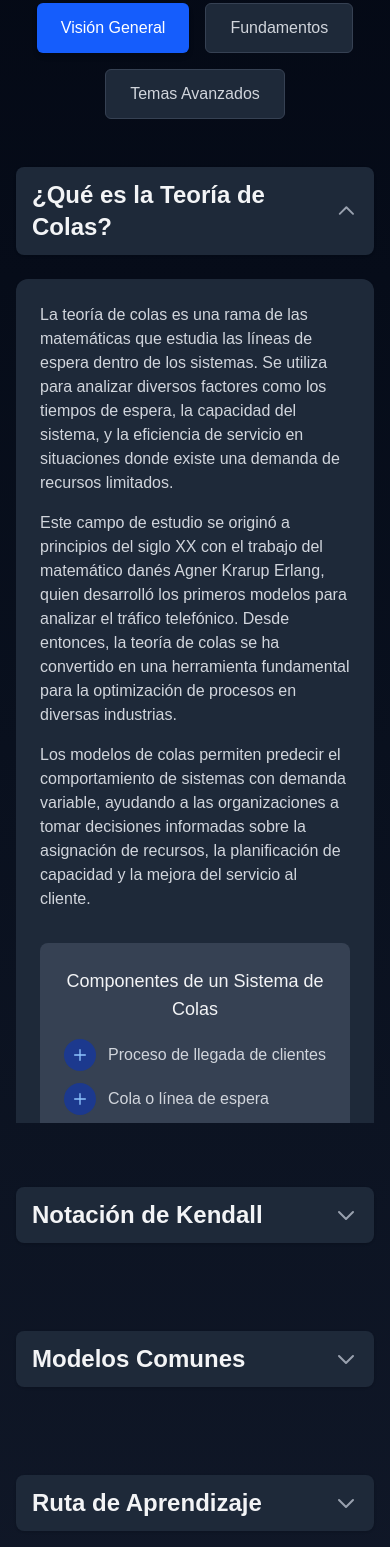
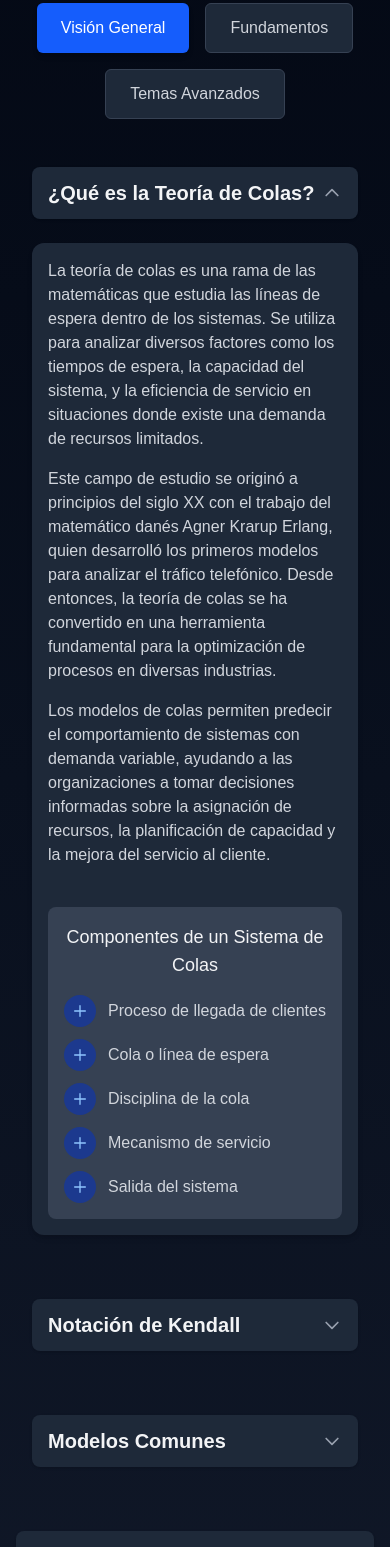
Before and after one commit to ingemateo30/teoriacolas.com, a Next.js app: page /learning in a window 390 px wide. Shown: the part 432-1979 px from the top of the page. Built offline with nearby package versions, Linux system fonts and the light colour scheme.

Commit message:
aprendizaje

```diff
--- a/src/app/learning/page.tsx
+++ b/src/app/learning/page.tsx
@@ -60,16 +60,18 @@ export default function LearningPage() {
           </section>
 
           {/* Sección de Visión General */}
-          <section className="mb-16 max-w-6xl mx-auto">
-            <div
-              className="flex items-center justify-between cursor-pointer mb-6 bg-gray-800 px-4 py-3 rounded-lg shadow-sm hover:shadow transition-all duration-200"
+          <section className="mb-16 max-w-6xl mx-auto px-4 md:px-0">
+            <button
+              className="w-full flex items-center justify-between mb-6 bg-gray-800 px-4 py-3 rounded-lg shadow-sm hover:shadow transition-all duration-200"
               onClick={() => toggleSection('overview')}
+              aria-expanded={expandedSection === 'overview'}
+              aria-controls="overview-content"
             >
-              <h2 className="text-2xl font-semibold text-gray-100">
+              <h2 className="text-xl md:text-2xl font-semibold text-gray-100 text-left">
                 ¿Qué es la Teoría de Colas?
               </h2>
               <svg
-                className={`w-6 h-6 text-gray-400 transition-transform duration-200 ${expandedSection === 'overview' ? 'transform rotate-180' : ''
+                className={`w-5 h-5 md:w-6 md:h-6 text-gray-400 transition-transform duration-200 ${expandedSection === 'overview' ? 'transform rotate-180' : ''
                   }`}
                 fill="none"
                 stroke="currentColor"
@@ -78,16 +80,15 @@ export default function LearningPage() {
               >
                 <path strokeLinecap="round" strokeLinejoin="round" strokeWidth="2" d="M19 9l-7 7-7-7" />
               </svg>
-            </div>
+            </button>
 
             <div
-              className={`
-                overflow-hidden transition-all duration-500 ease-in-out
-                ${expandedSection === 'overview' ? 'max-h-screen opacity-100' : 'max-h-0 opacity-0'}
-              `}
+              id="overview-content"
+              className={`transition-all duration-300 ease-in-out ${expandedSection === 'overview' ? 'opacity-100' : 'opacity-0 hidden'
+                }`}
             >
-              <div className="bg-gray-800 rounded-xl shadow-md overflow-hidden p-6 md:p-8">
-                <div className="flex flex-col md:flex-row gap-8">
+              <div className="bg-gray-800 rounded-xl shadow-md overflow-hidden p-4 md:p-8">
+                <div className="flex flex-col md:flex-row gap-6 md:gap-8">
                   <div className="flex-1">
                     <p className="text-gray-300 mb-4">
                       La teoría de colas es una rama de las matemáticas que estudia las líneas de espera dentro de los sistemas.
@@ -106,8 +107,8 @@ export default function LearningPage() {
                       de capacidad y la mejora del servicio al cliente.
                     </p>
                   </div>
-                  <div className="flex-1 flex justify-center items-center">
-                    <div className="bg-gray-700 rounded-lg p-6 w-full max-w-md">
+                  <div className="flex-1 flex justify-center items-start md:items-center mt-4 md:mt-0">
+                    <div className="bg-gray-700 rounded-lg p-4 md:p-6 w-full">
                       <h3 className="text-lg font-medium text-gray-100 mb-4 text-center">Componentes de un Sistema de Colas</h3>
                       <ul className="space-y-3">
                         <li className="flex items-center gap-3">
@@ -157,18 +158,19 @@ export default function LearningPage() {
               </div>
             </div>
           </section>
-
           {/* Sección de Notación Kendall */}
-          <section className="mb-16 max-w-6xl mx-auto">
-            <div
-              className="flex items-center justify-between cursor-pointer mb-6 bg-gray-800 px-4 py-3 rounded-lg shadow-sm hover:shadow transition-all duration-200"
+          <section className="mb-16 max-w-6xl mx-auto px-4 md:px-0">
+            <button
+              className="w-full flex items-center justify-between mb-6 bg-gray-800 px-4 py-3 rounded-lg shadow-sm hover:shadow transition-all duration-200"
               onClick={() => toggleSection('kendall')}
+              aria-expanded={expandedSection === 'kendall'}
+              aria-controls="kendall-content"
             >
-              <h2 className="text-2xl font-semibold text-gray-100">
+              <h2 className="text-xl md:text-2xl font-semibold text-gray-100 text-left">
                 Notación de Kendall
               </h2>
               <svg
-                className={`w-6 h-6 text-gray-400 transition-transform duration-200 ${expandedSection === 'kendall' ? 'transform rotate-180' : ''
+                className={`w-5 h-5 md:w-6 md:h-6 text-gray-400 transition-transform duration-200 ${expandedSection === 'kendall' ? 'transform rotate-180' : ''
                   }`}
                 fill="none"
                 stroke="currentColor"
@@ -177,28 +179,27 @@ export default function LearningPage() {
               >
                 <path strokeLinecap="round" strokeLinejoin="round" strokeWidth="2" d="M19 9l-7 7-7-7" />
               </svg>
-            </div>
+            </button>
 
             <div
-              className={`
-                overflow-hidden transition-all duration-500 ease-in-out
-                ${expandedSection === 'kendall' ? 'max-h-screen opacity-100' : 'max-h-0 opacity-0'}
-              `}
+              id="kendall-content"
+              className={`transition-all duration-300 ease-in-out ${expandedSection === 'kendall' ? 'opacity-100' : 'opacity-0 hidden'
+                }`}
             >
               <div className="bg-gray-800 rounded-xl shadow-md overflow-hidden">
-                <div className="p-6 md:p-8">
+                <div className="p-4 md:p-8">
                   <p className="text-gray-300 mb-6">
                     La notación de Kendall es un sistema estandarizado para describir y clasificar los modelos de colas.
                     Fue introducida por David G. Kendall en 1953 y ampliada posteriormente por otros investigadores.
                     La forma estándar actual es:
                   </p>
 
-                  <div className="font-mono text-center bg-gray-700 py-4 px-6 rounded-lg border border-gray-600 mb-8 text-2xl shadow-sm text-blue-300">
+                  <div className="font-mono text-center bg-gray-700 py-4 px-4 md:px-6 rounded-lg border border-gray-600 mb-8 text-xl md:text-2xl shadow-sm text-blue-300">
                     A/B/c/K/N/D
                   </div>
 
                   <div className="grid grid-cols-1 md:grid-cols-2 gap-6 mb-6">
-                    <div className="bg-gray-700 p-5 rounded-lg border border-gray-600">
+                    <div className="bg-gray-700 p-4 md:p-5 rounded-lg border border-gray-600">
                       <h3 className="text-lg font-medium text-gray-100 mb-3">Distribuciones comunes (A y B)</h3>
                       <ul className="space-y-2 text-gray-300">
                         <li className="flex"><span className="font-medium w-8">M:</span> Markoviana (exponencial)</li>
@@ -236,18 +237,18 @@ export default function LearningPage() {
                     </div>
                   </div>
 
-                  <div className="grid grid-cols-1 md:grid-cols-3 gap-6">
-                    <div className="bg-gray-700 p-5 rounded-lg border border-gray-600 shadow-sm">
+                  <div className="grid grid-cols-1 sm:grid-cols-2 md:grid-cols-3 gap-4 md:gap-6">
+                    <div className="bg-gray-700 p-4 md:p-5 rounded-lg border border-gray-600 shadow-sm">
                       <h4 className="font-medium text-gray-100 mb-2">K: Capacidad del sistema</h4>
                       <p className="text-gray-400 text-sm">Número máximo de clientes que pueden estar en el sistema (en cola + en servicio). Si se omite, se asume infinito.</p>
                     </div>
 
-                    <div className="bg-gray-700 p-5 rounded-lg border border-gray-600 shadow-sm">
+                    <div className="bg-gray-700 p-4 md:p-5 rounded-lg border border-gray-600 shadow-sm">
                       <h4 className="font-medium text-gray-100 mb-2">N: Tamaño de la población</h4>
                       <p className="text-gray-400 text-sm">Tamaño total de la población de clientes potenciales. Si se omite, se asume infinito.</p>
                     </div>
 
-                    <div className="bg-gray-700 p-5 rounded-lg border border-gray-600 shadow-sm">
+                    <div className="bg-gray-700 p-4 md:p-5 rounded-lg border border-gray-600 shadow-sm sm:col-span-2 md:col-span-1">
                       <h4 className="font-medium text-gray-100 mb-2">D: Disciplina de la cola</h4>
                       <p className="text-gray-400 text-sm">Regla que determina qué cliente será servido a continuación. Si se omite, se asume FIFO (primero en entrar, primero en salir).</p>
                     </div>
@@ -258,16 +259,18 @@ export default function LearningPage() {
           </section>
 
           {/* Sección de Modelos Comunes */}
-          <section className="mb-16 max-w-6xl mx-auto">
-            <div
-              className="flex items-center justify-between cursor-pointer mb-6 bg-gray-800 px-4 py-3 rounded-lg shadow-sm hover:shadow transition-all duration-200"
+          <section className="mb-16 max-w-6xl mx-auto px-4 md:px-0">
+            <button
+              className="w-full flex items-center justify-between mb-6 bg-gray-800 px-4 py-3 rounded-lg shadow-sm hover:shadow transition-all duration-200"
               onClick={() => toggleSection('models')}
+              aria-expanded={expandedSection === 'models'}
+              aria-controls="models-content"
             >
-              <h2 className="text-2xl font-semibold text-gray-100">
+              <h2 className="text-xl md:text-2xl font-semibold text-gray-100 text-left">
                 Modelos Comunes
               </h2>
               <svg
-                className={`w-6 h-6 text-gray-400 transition-transform duration-200 ${expandedSection === 'models' ? 'transform rotate-180' : ''
+                className={`w-5 h-5 md:w-6 md:h-6 text-gray-400 transition-transform duration-200 ${expandedSection === 'models' ? 'transform rotate-180' : ''
                   }`}
                 fill="none"
                 stroke="currentColor"
@@ -276,20 +279,19 @@ export default function LearningPage() {
               >
                 <path strokeLinecap="round" strokeLinejoin="round" strokeWidth="2" d="M19 9l-7 7-7-7" />
               </svg>
-            </div>
+            </button>
 
             <div
-              className={`
-                overflow-hidden transition-all duration-500 ease-in-out
-                ${expandedSection === 'models' ? 'max-h-screen opacity-100' : 'max-h-0 opacity-0'}
-              `}
+              id="models-content"
+              className={`transition-all duration-300 ease-in-out ${expandedSection === 'models' ? 'opacity-100' : 'opacity-0 hidden'
+                }`}
             >
-              <div className="grid grid-cols-1 md:grid-cols-2 gap-6">
+              <div className="grid grid-cols-1 sm:grid-cols-2 gap-4 md:gap-6">
                 <div className="bg-gray-800 rounded-lg shadow-md overflow-hidden border border-gray-700">
-                  <div className="bg-blue-900 p-4 border-b border-blue-800">
+                  <div className="bg-blue-900 p-3 md:p-4 border-b border-blue-800">
                     <h3 className="text-lg font-medium text-blue-100">M/M/1</h3>
                   </div>
-                  <div className="p-5">
+                  <div className="p-4 md:p-5">
                     <p className="text-gray-300 mb-3">
                       El modelo más simple y fundamental. Cuenta con un servidor, llegadas según distribución Poisson y tiempos de servicio exponenciales.
                     </p>
@@ -303,10 +305,10 @@ export default function LearningPage() {
                 </div>
 
                 <div className="bg-gray-800 rounded-lg shadow-md overflow-hidden border border-gray-700">
-                  <div className="bg-blue-900 p-4 border-b border-blue-800">
+                  <div className="bg-blue-900 p-3 md:p-4 border-b border-blue-800">
                     <h3 className="text-lg font-medium text-blue-100">M/M/c</h3>
                   </div>
-                  <div className="p-5">
+                  <div className="p-4 md:p-5">
                     <p className="text-gray-300 mb-3">
                       Modelo con múltiples servidores en paralelo, todos atendiendo la misma cola con tasas de servicio idénticas.
                     </p>
@@ -320,10 +322,10 @@ export default function LearningPage() {
                 </div>
 
                 <div className="bg-gray-800 rounded-lg shadow-md overflow-hidden border border-gray-700">
-                  <div className="bg-blue-900 p-4 border-b border-blue-800">
+                  <div className="bg-blue-900 p-3 md:p-4 border-b border-blue-800">
                     <h3 className="text-lg font-medium text-blue-100">M/M/c/K</h3>
                   </div>
-                  <div className="p-5">
+                  <div className="p-4 md:p-5">
                     <p className="text-gray-300 mb-3">
                       Extensión del modelo M/M/c con capacidad limitada (K), donde los clientes se rechazan si el sistema está lleno.
                     </p>
@@ -337,10 +339,10 @@ export default function LearningPage() {
                 </div>
 
                 <div className="bg-gray-800 rounded-lg shadow-md overflow-hidden border border-gray-700">
-                  <div className="bg-blue-900 p-4 border-b border-blue-800">
+                  <div className="bg-blue-900 p-3 md:p-4 border-b border-blue-800">
                     <h3 className="text-lg font-medium text-blue-100">M/G/1</h3>
                   </div>
-                  <div className="p-5">
+                  <div className="p-4 md:p-5">
                     <p className="text-gray-300 mb-3">
                       Modelo con un servidor, llegadas según Poisson y tiempos de servicio con distribución general.
                     </p>
```
